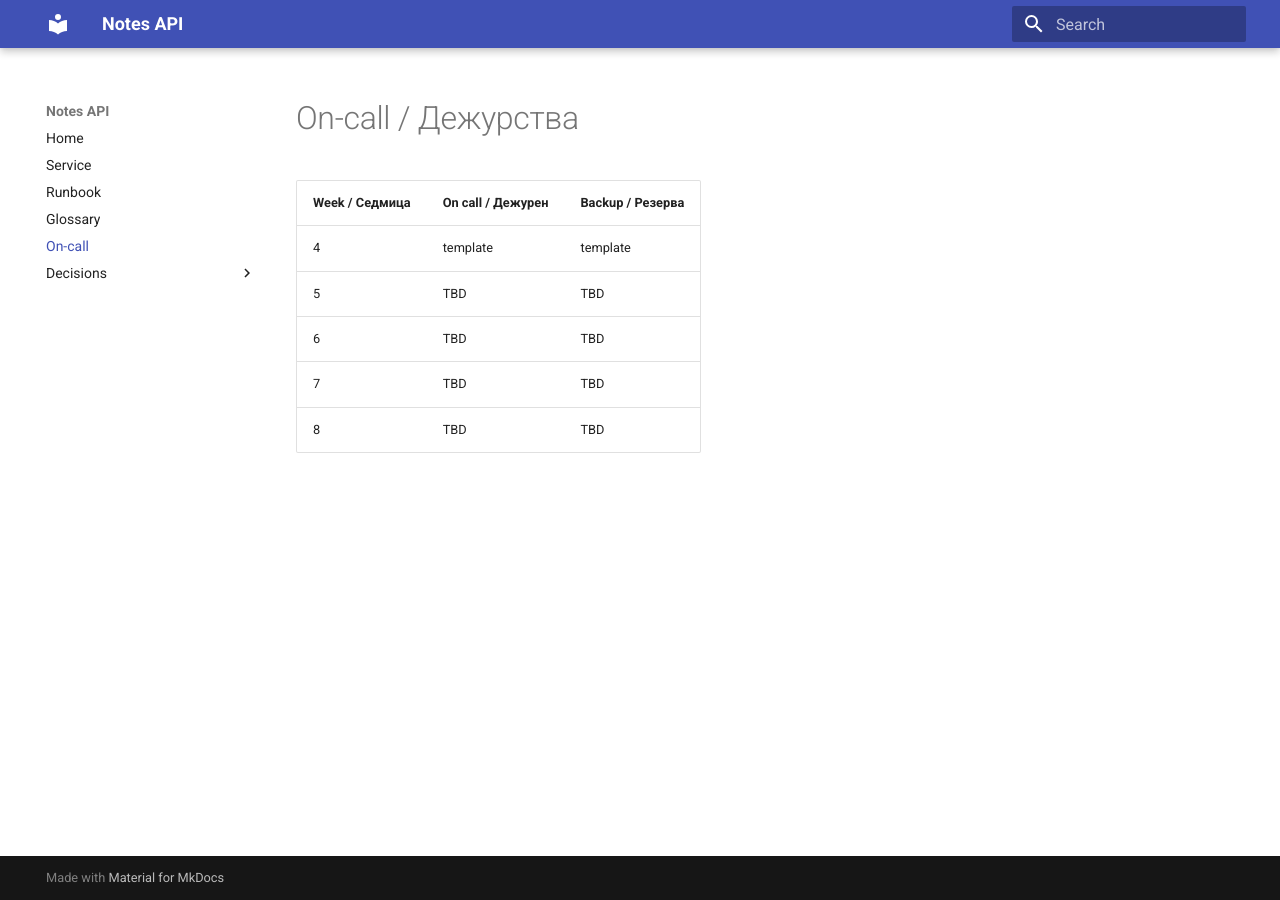
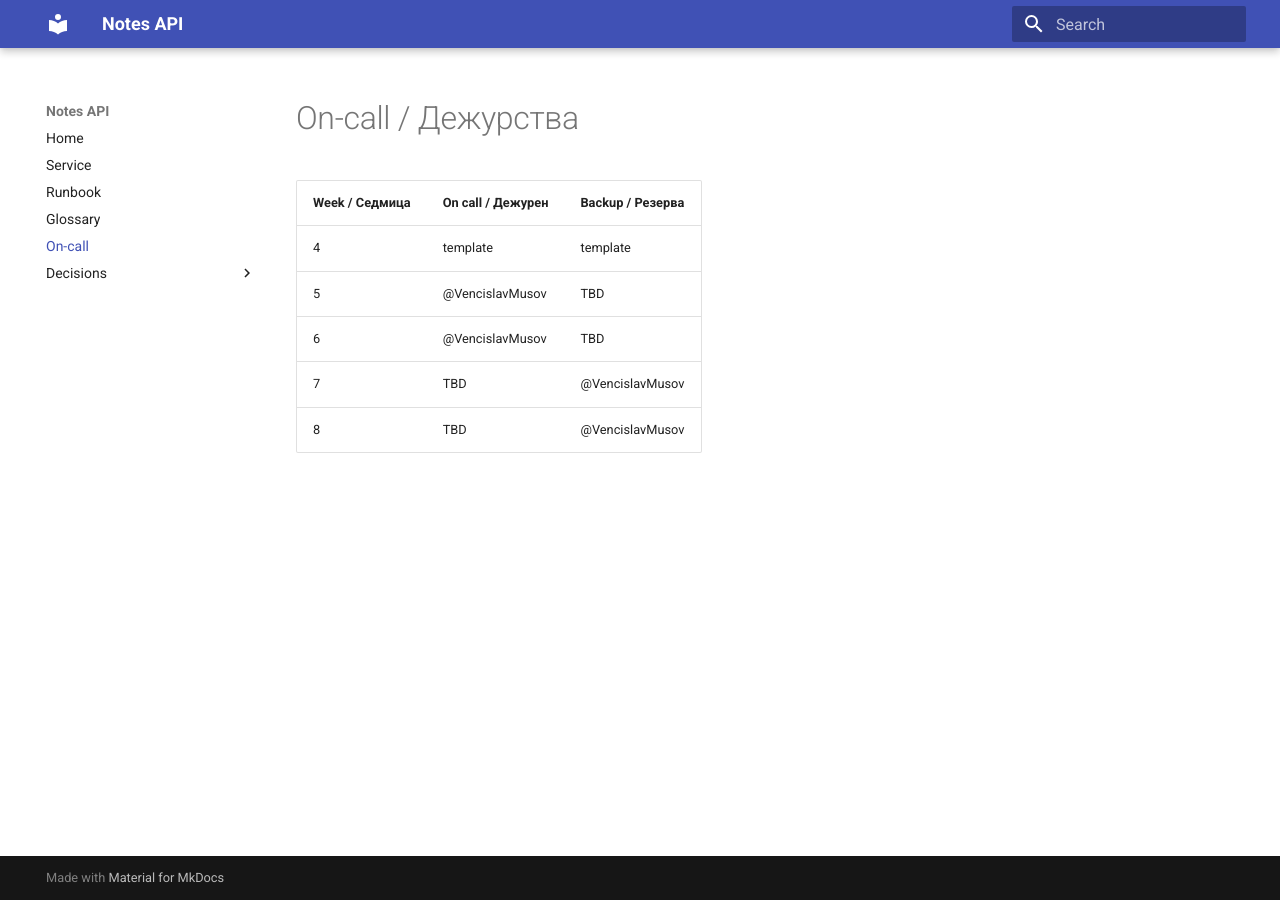
Before and after one commit to VencislavMusov/DevOps, an MkDocs documentation site: the page built from docs/oncall.md, in a window 1280 px wide. Built offline with MkDocs 1.6.1 and Material for MkDocs 9.7.7, drawn with Linux system fonts in a browser that asks for light colours.

Commit message:
Add VencislavMusov on-call schedule for weeks 5-8

```diff
--- a/docs/oncall.md
+++ b/docs/oncall.md
@@ -3,7 +3,7 @@
 | Week / Седмица | On call / Дежурен | Backup / Резерва |
 |---|---|---|
 | 4 | template | template |
-| 5 | TBD | TBD |
-| 6 | TBD | TBD |
-| 7 | TBD | TBD |
-| 8 | TBD | TBD |
+| 5 | @VencislavMusov | TBD |
+| 6 | @VencislavMusov | TBD |
+| 7 | TBD | @VencislavMusov |
+| 8 | TBD | @VencislavMusov |
```
